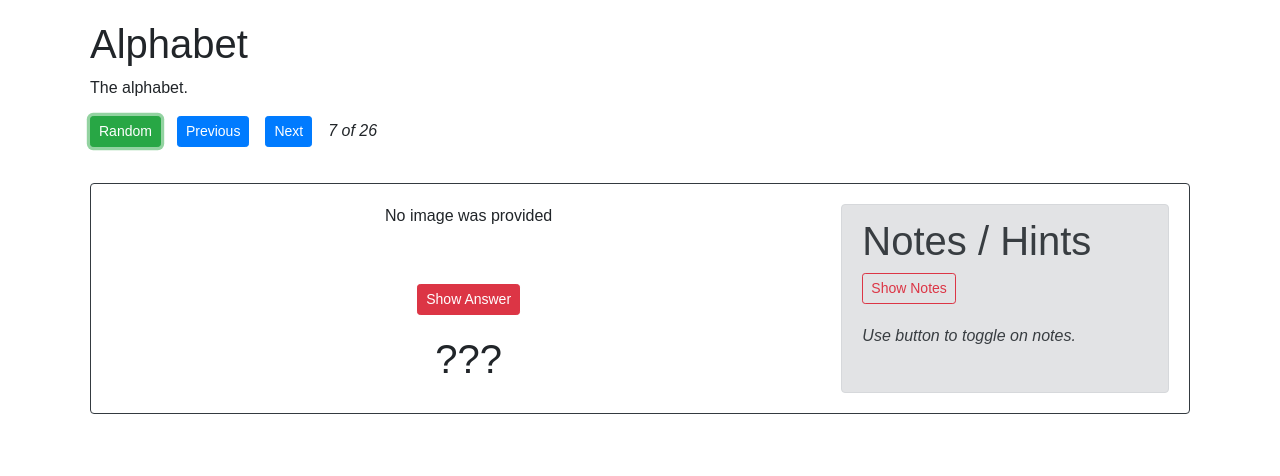
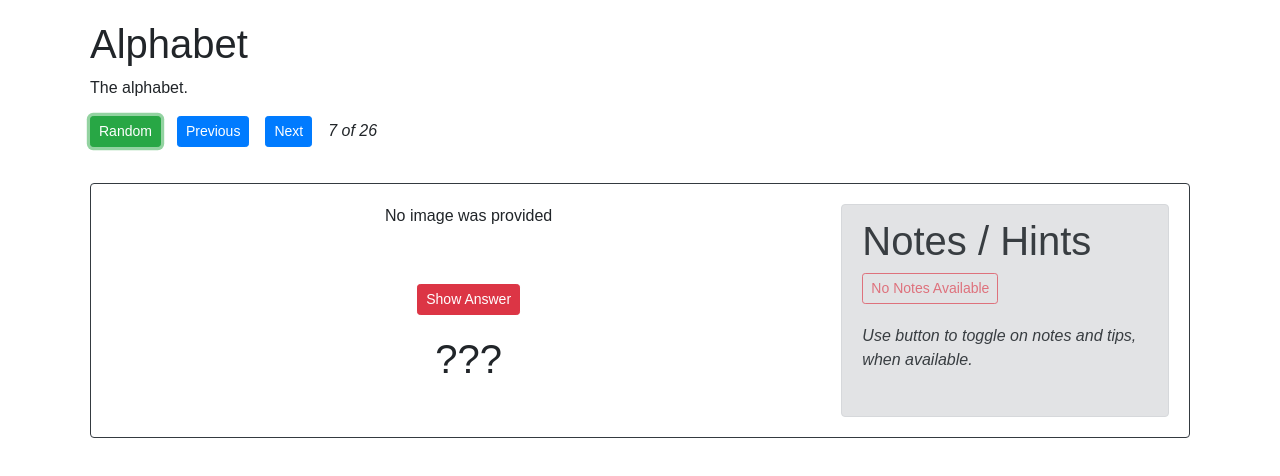
Before and after one commit to amajor/asl-study-app, a React (Create React App) app: page / in a window 1280 px wide. Both pictures are taken after a click on the button "Random". Shown: the top 476 px of the page. Built offline with nearby package versions, Linux system fonts and the light colour scheme.

Commit message:
Improve notes display

```diff
--- a/src/components/Vocabulary/index.jsx
+++ b/src/components/Vocabulary/index.jsx
@@ -35,7 +35,7 @@ Vocabulary.propTypes = {
 
 Vocabulary.defaultProps = {
   image: '',
-  notes: 'Hints about signing the letter A',
+  notes: '',
 };
 
 export default Vocabulary;
--- a/src/components/VocabularyNotes/index.jsx
+++ b/src/components/VocabularyNotes/index.jsx
@@ -17,14 +17,24 @@ class VocabularyNotes extends React.Component {
 
   renderNotes() {
     const { notes } = this.props;
-    return <p><em>{notes}</em></p>;
+    return <em>{notes}</em>;
   }
 
-  render() {
+  renderButton() {
+    const { notes } = this.props;
     const { showNotes } = this.state;
-    return (
-      <div className="alert alert-secondary" style={{ height: "100%" }} >
-        <h1>Notes / Hints</h1>
+    if (notes === '') {
+      return (
+        <button
+          className="btn btn-outline-danger btn-sm"
+          style={{ marginBottom: "20px" }}
+          disabled="disabled"
+        >
+          No Notes Available
+        </button>
+      );
+    } else {
+      return (
         <button
           className={ showNotes
             ? "btn btn-outline-info btn-sm"
@@ -35,10 +45,22 @@ class VocabularyNotes extends React.Component {
         >
           { showNotes ? "Hide Notes" : "Show Notes" }
         </button>
-        { showNotes
-          ? this.renderNotes()
-          : <p><em>Use button to toggle on notes.</em></p>
-        }
+      );
+    }
+  }
+
+  render() {
+    const { showNotes } = this.state;
+    return (
+      <div className="alert alert-secondary" style={{ height: "100%" }} >
+        <h1>Notes / Hints</h1>
+        { this.renderButton() }
+        <p>
+          { showNotes
+            ? this.renderNotes()
+            : <em>Use button to toggle on notes and tips, when available.</em>
+          }
+        </p>
       </div>
     );
   }
@@ -50,7 +72,7 @@ VocabularyNotes.propTypes = {
 };
 
 VocabularyNotes.defaultProps = {
-  notes: 'No notes are available for this term.',
+  notes: '',
 };
 
 export default VocabularyNotes;
```
